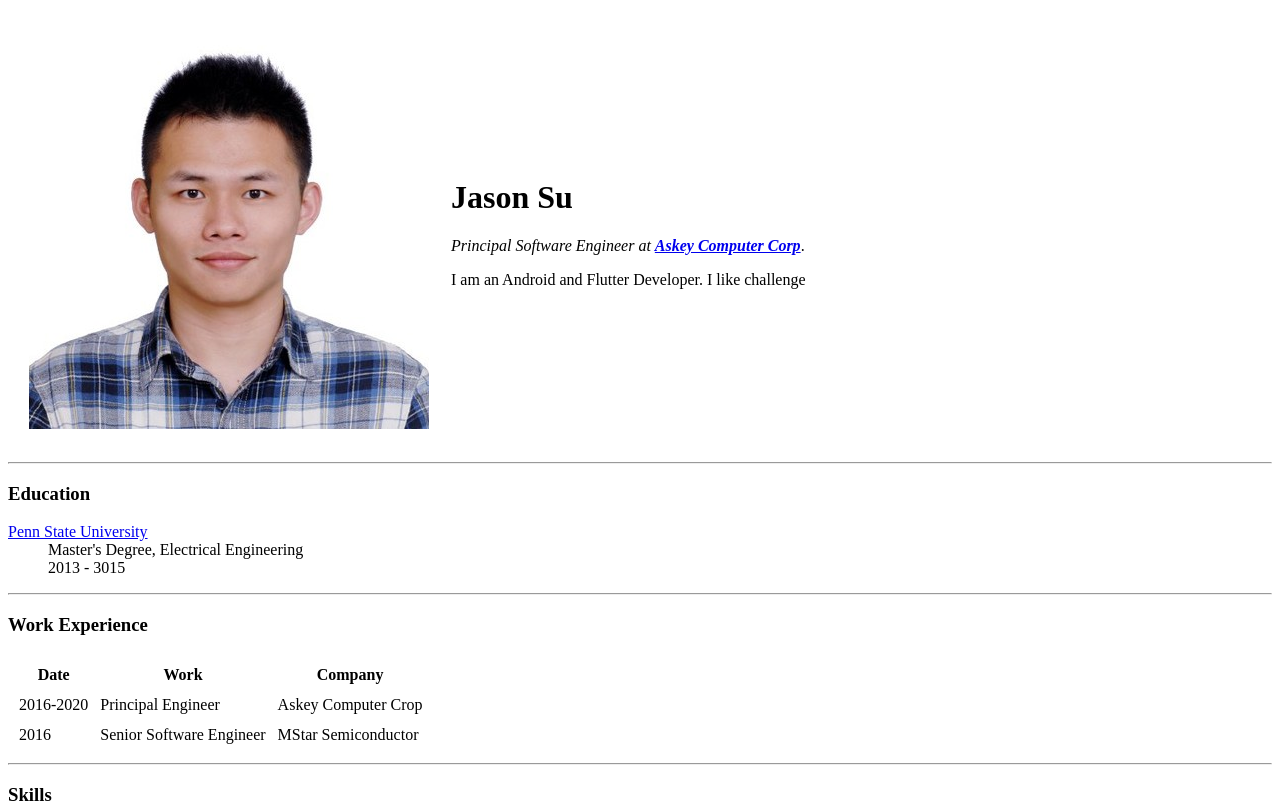
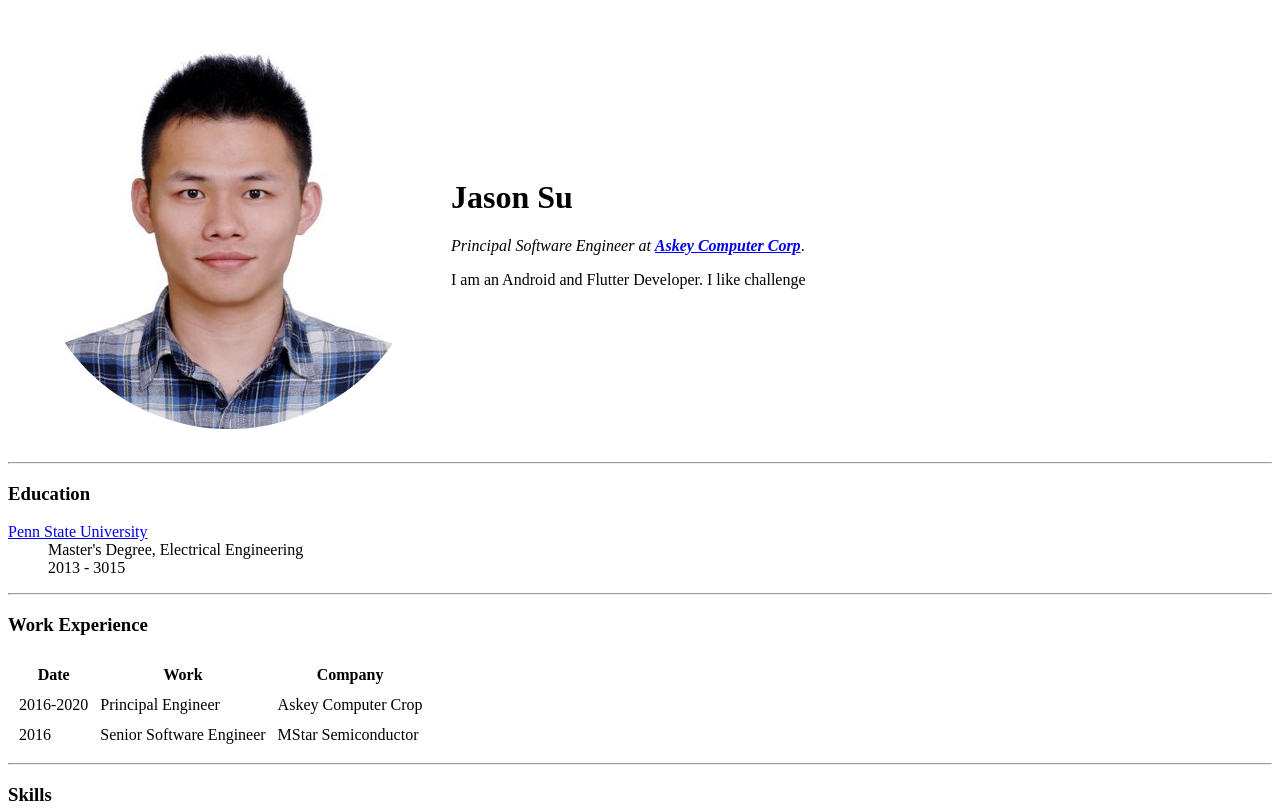
Before and after one commit to swksysb1124/cv, a plain HTML site: page index.html in a window 1280 px wide. Shown: the top 809 px of the page. Drawn offline with Linux system fonts and the light colour scheme.

Commit message:
crop profile image

```diff
--- a/index.html
+++ b/index.html
@@ -9,7 +9,7 @@
 <body>
   <table cellspacing="20">
     <tr>
-      <td><img src="images/profile.jpeg" alt=""></td>
+      <td><img src="images/profile.png" alt=""></td>
       <td>
         <h1>Jason Su</h1>
         <p><em>Principal Software Engineer at <strong><a href="https://www.askey.com.tw/">Askey Computer Corp</a></strong></em>.</p>
```
Also changed, not shown: images/profile.jpeg (deleted), images/profile.png (added), 2 other files.
